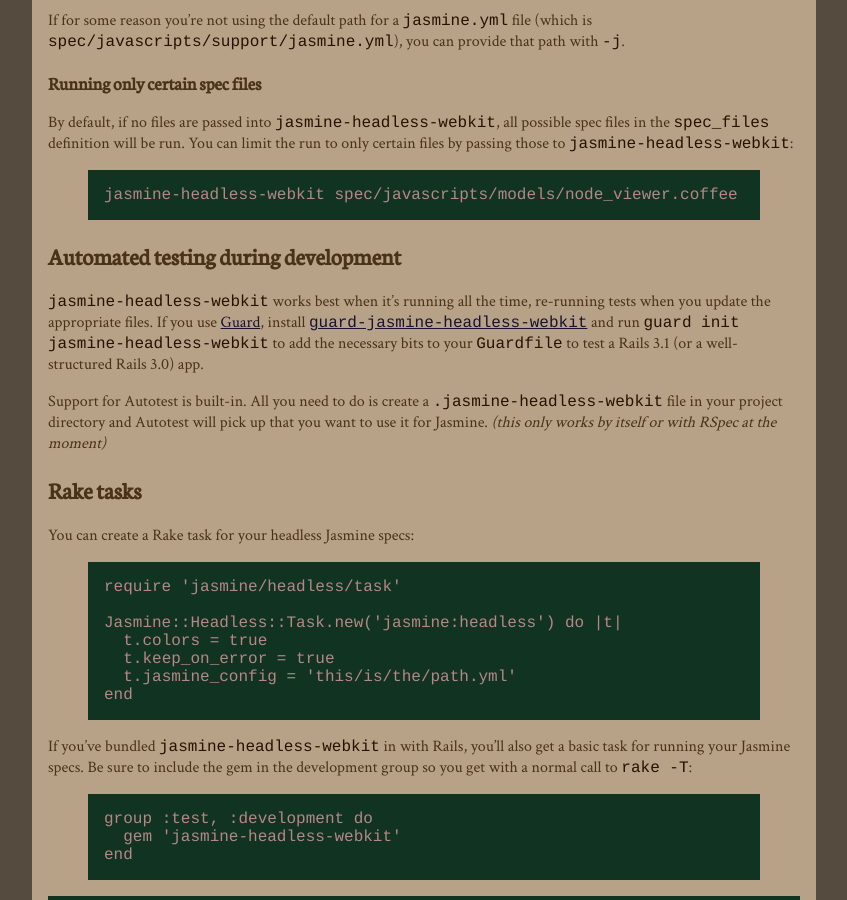
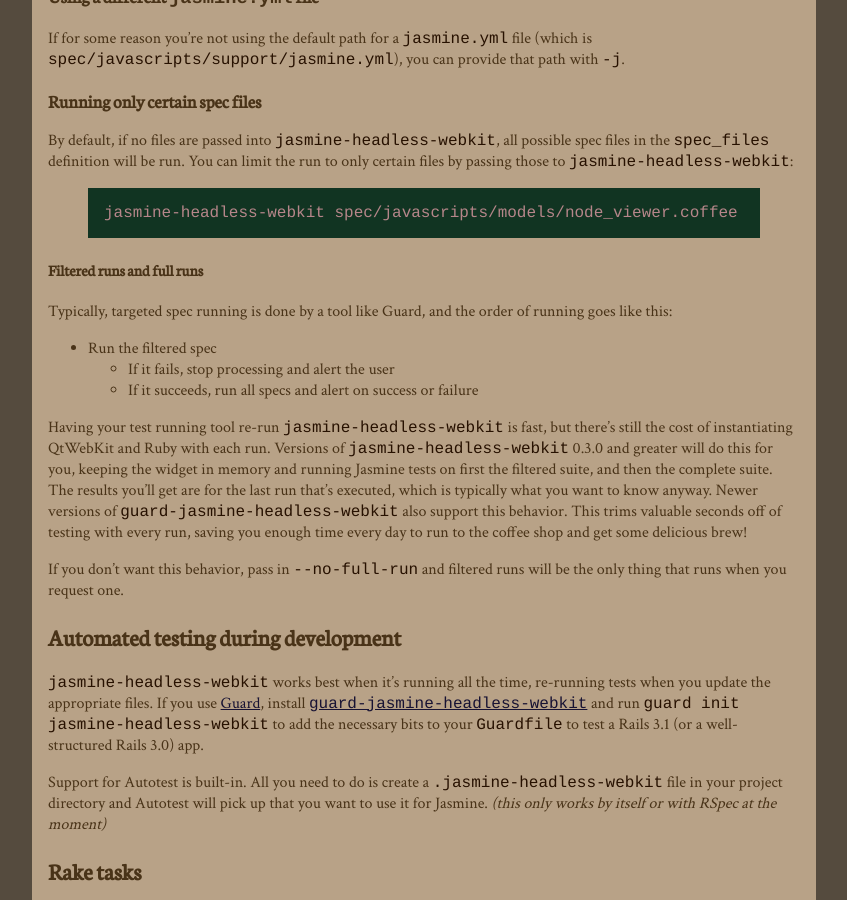
Before and after one commit to johnbintz/jasmine-headless-webkit, a Jekyll site: the page built from index.md, in a window 1280 px wide and 900 px high, scrolled down 4332 px. Shown: the whole window, without its empty margins (216-1063 px from the left). Built offline with Jekyll 4.4.1, drawn with Linux system fonts in a browser that asks for light colours; Markdown is read by kramdown in place of the engine named in the settings.

Commit message:
update docs

```diff
--- a/index.md
+++ b/index.md
@@ -158,6 +158,7 @@
 {% highlight bash %}
 jasmine-headless-webkit [ -c / --colors ]
                         [ --no-colors ]
+                        [ --no-full-run ]
                         [ --keep ]
                         [ --report <report file> ]
                         [ -j / --jasmine-config <path to jasmine.yml> ]
@@ -211,6 +212,22 @@
 {% highlight bash %}
 jasmine-headless-webkit spec/javascripts/models/node_viewer.coffee
 {% endhighlight %}
+
+#### Filtered runs and full runs
+
+Typically, targeted spec running is done by a tool like Guard, and the order of running goes like this:
+
+* Run the filtered spec
+  * If it fails, stop processing and alert the user
+  * If it succeeds, run all specs and alert on success or failure
+
+Having your test running tool re-run `jasmine-headless-webkit` is fast, but there's still the cost of instantiating QtWebKit and Ruby
+with each run. Versions of `jasmine-headless-webkit` 0.3.0 and greater will do this for you, keeping the widget in memory and running
+Jasmine tests on first the filtered suite, and then the complete suite. The results you'll get are for the last run that's executed, which
+is typically what you want to know anyway. Newer versions of `guard-jasmine-headless-webkit` also support this behavior. This trims
+valuable seconds off of testing with every run, saving you enough time every day to run to the coffee shop and get some delicious brew!
+
+If you don't want this behavior, pass in `--no-full-run` and filtered runs will be the only thing that runs when you request one.
 
 ## Automated testing during development
 
```
